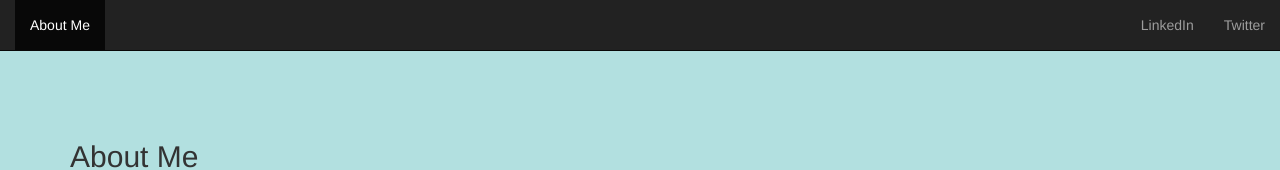
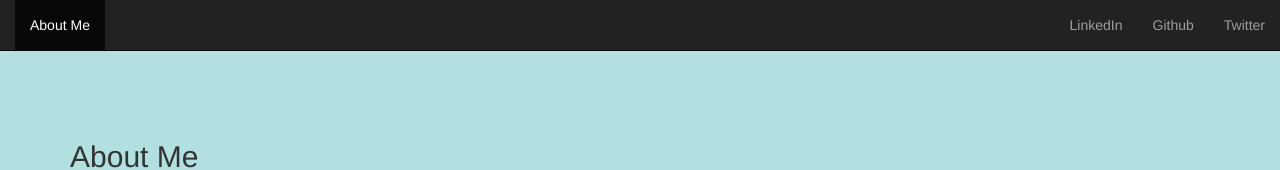
Before and after one commit to cbscientist/personal_website, a plain HTML site: page index.html in a window 1280 px wide. Shown: the top 170 px of the page. Drawn offline with Linux system fonts and the light colour scheme.

Commit message:
index.html v1.1: added github link

```diff
--- a/index.html
+++ b/index.html
@@ -24,9 +24,7 @@
                     </ul>
                     <ul class="nav navbar-nav navbar-right">
                         <li><a href="http://www.linkedin.com/in/cbsalling" target="_blank">LinkedIn</a></li>
-                        <!--
-                        <li><a href="#" target="_blank">Github</a></li>
-                        //-->
+                        <li><a href="https://github.com/cbscientist" target="_blank">Github</a></li>
                         <li><a href="https://twitter.com/cbscientist" target="_blank">Twitter</a></li>
                     </ul>
             </div><!-- /.container-fluid -->
```
